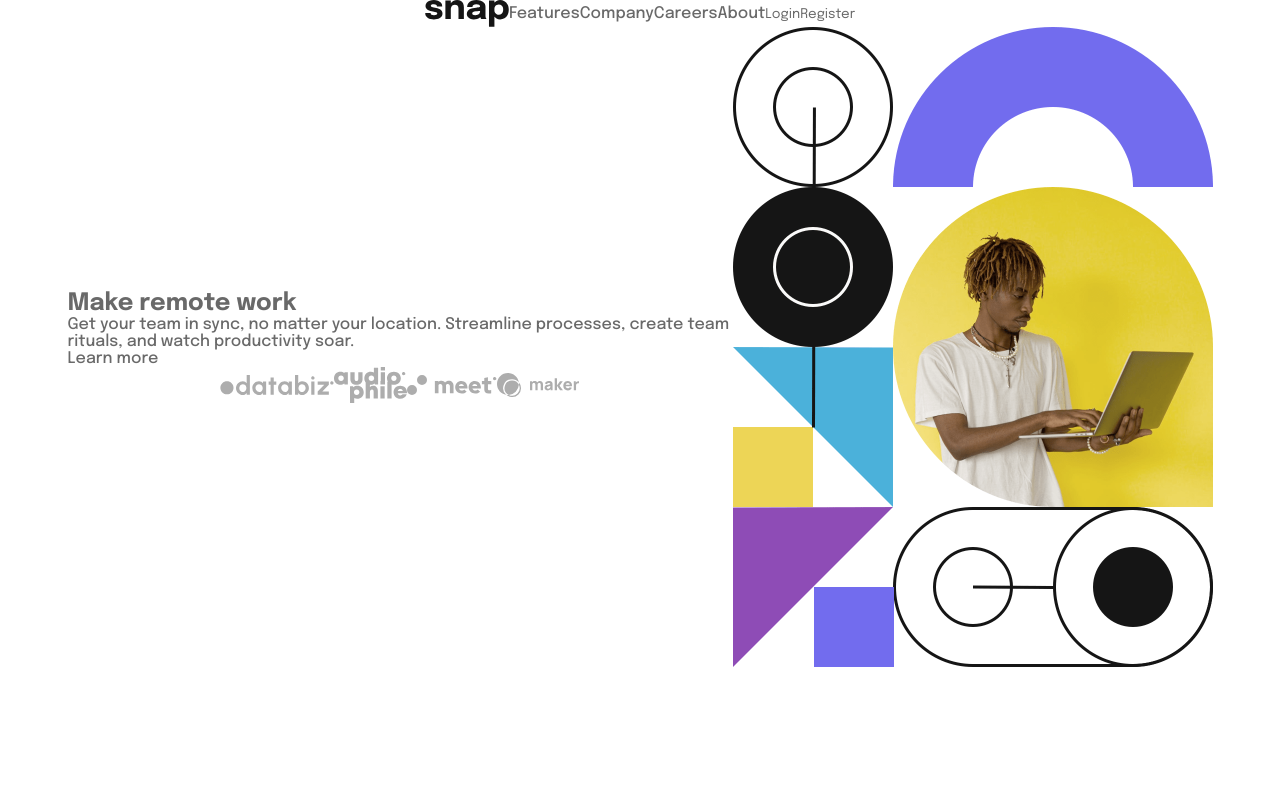
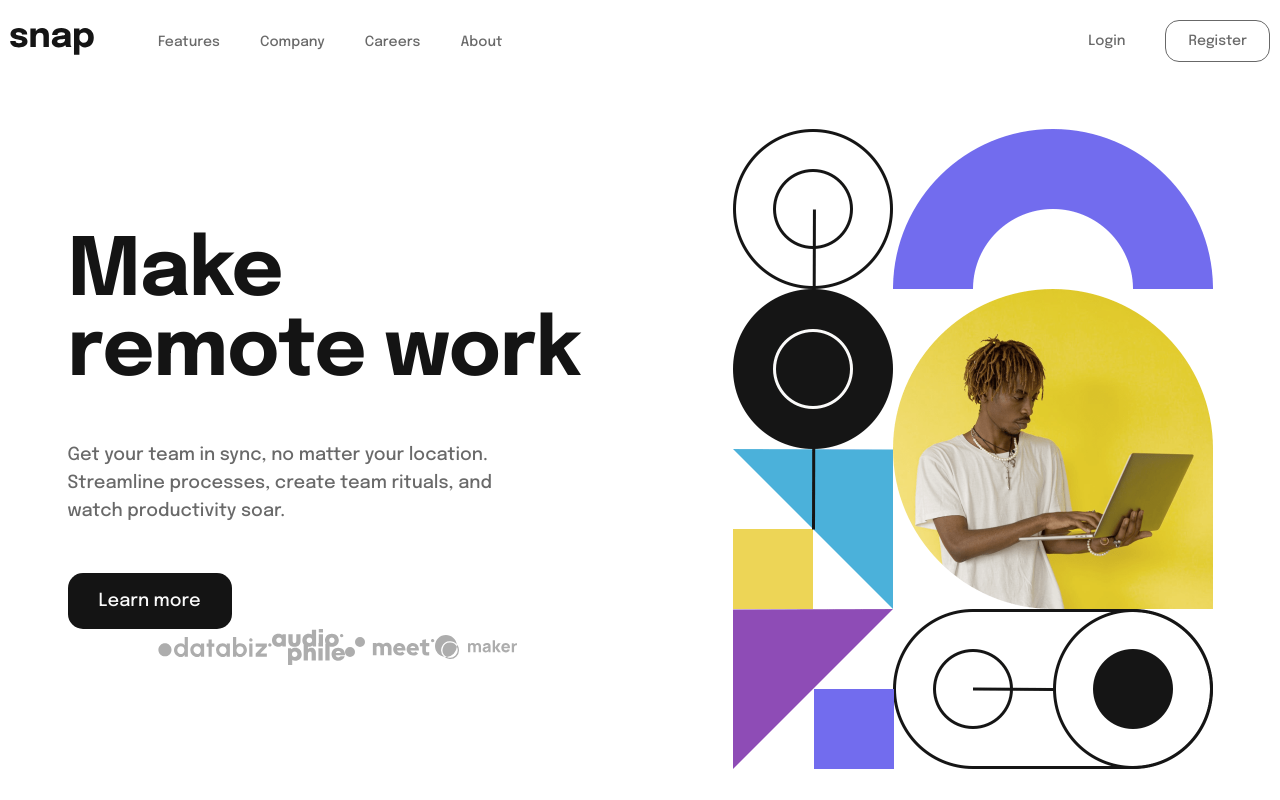
Before and after one commit to StoianovOleksandr/Test-Project, a plain HTML site: page index.html in a window 1280 px wide. Drawn offline with Linux system fonts and the light colour scheme.

Commit message:
style: update styles in intro section

```diff
--- a/css/style.css
+++ b/css/style.css
@@ -22,6 +22,7 @@
         border: none;
         padding: 0;
         background-color: transparent;
+        font-weight: inherit;
     }
 }
 
@@ -42,6 +43,7 @@
     }
     body {
         color: var(--mediumgray);
+        padding-block-start: 20px;
     }
     header {
         max-width: 1380px;
@@ -53,6 +55,10 @@
         cursor: pointer;
         color: inherit;
         font-family: inherit;
+        font-weight: inherit;
+    }
+    main {
+        padding-block-start: 67px;
     }
 }
 
@@ -67,9 +73,95 @@
         justify-content: center;
         align-items: center;
     }
+    header.flx {
+        justify-content: space-between;
+        div:first-child {
+            column-gap: 64px;
+        }
+        div:last-child {
+            column-gap: 40px;
+        }
+    }
+    .hero {
+        column-gap: 125px;
+        p {
+            max-width: 445px;
+            font-size: 18px;
+            line-height: 28px;
+            color: var(--mediumgray);
+        }
+    }
+    .hero-info {
+        div:first-child {
+            flex-direction: column;
+            align-items: flex-start;
+            row-gap: 48px;
+            max-width: 540px;
+        }
+    }
 }
 
 @layer components {
+    div {
+        button {
+            font-size: 14px;
+            line-height: 16px;
+            transition: color 0.3s ease-in-out;
+            &:hover {
+                color: var(--almostblack);
+            }
+        }
+        button:last-child {
+            border: 1.5px solid #686868;
+            border-radius: 14px;
+            min-width: 104px;
+            height: 42px;
+            padding-inline: 22px;
+            &:hover {
+                border-color: var(--almostblack);
+            }
+        }
+    }
+    nav {
+        ul {
+            column-gap: 40px;
+            a {
+                font-size: 14px;
+                line-height: 16px;
+                transition: color 0.3s ease-in-out;
+                &:hover {
+                    color: var(--almostblack);
+                }
+            }
+        }
+    }
+    h1 {
+        font-family: "Epilogue";
+        font-style: normal;
+        font-weight: 700;
+        font-size: 80px;
+        line-height: 80px;
+        letter-spacing: -1px;
+        color: var(--almostblack);
+    }
+    main a {
+        font-size: 18px;
+        line-height: 28px;
+        color: var(--almostwhite);
+        background-color: var(--almostblack);
+        min-width: 164px;
+        height: 56px;
+        padding-inline: 30px;
+        align-content: center;
+        border-radius: 15px;
+        border: 1px solid transparent;
+        transition: color 0.3s ease-in-out, background-color 0.3s ease-in-out;
+        &:hover {
+            color: var(--almostblack);
+            background-color: var(--almostwhite);
+            border: 1px solid var(--almostblack);
+        }
+    }
     .hero-bg {
         max-width: 480px;
         width: 100%;
--- a/index.html
+++ b/index.html
@@ -36,8 +36,8 @@
   <main>
     <section class="hero flx container">
       <div class="hero-info">
-        <div>
-          <h1>Make remote work</h1>
+        <div class="flx">
+          <h1 class="epilogue-bold">Make remote&nbsp;work</h1>
 
           <p>
             Get your team in sync, no matter your location. Streamline processes,
```
